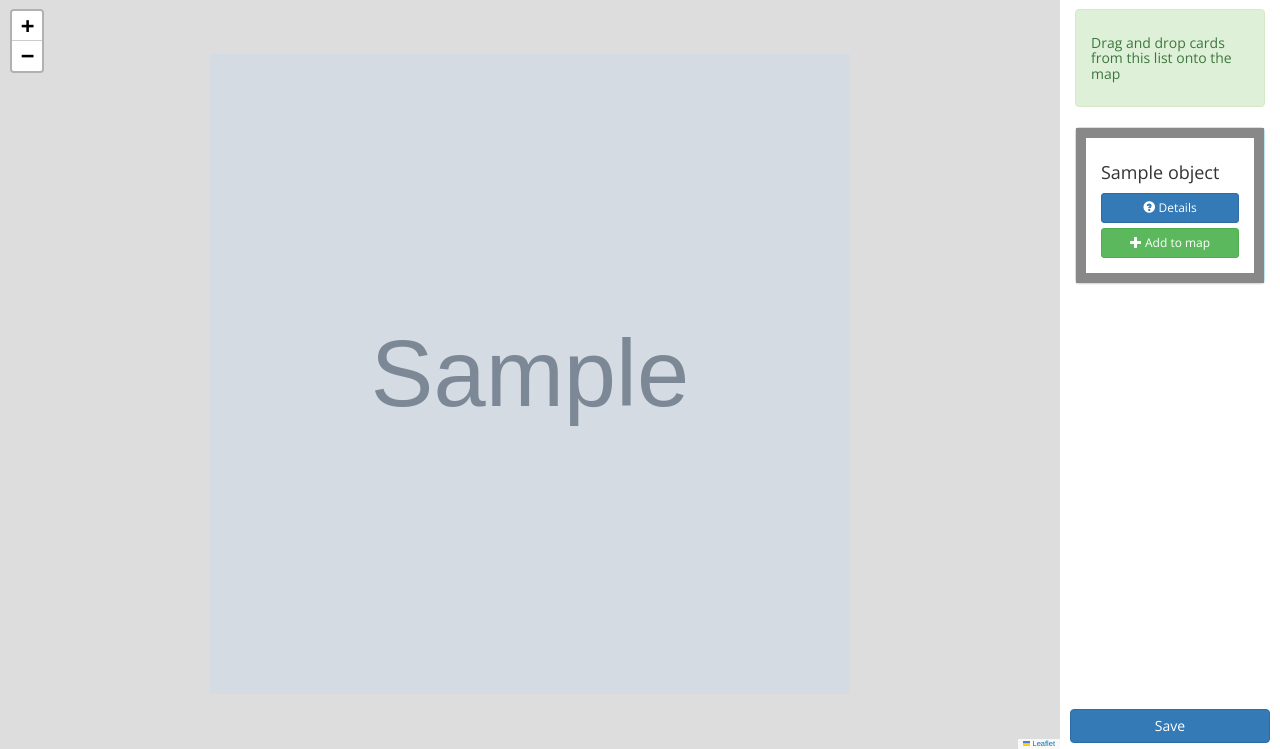
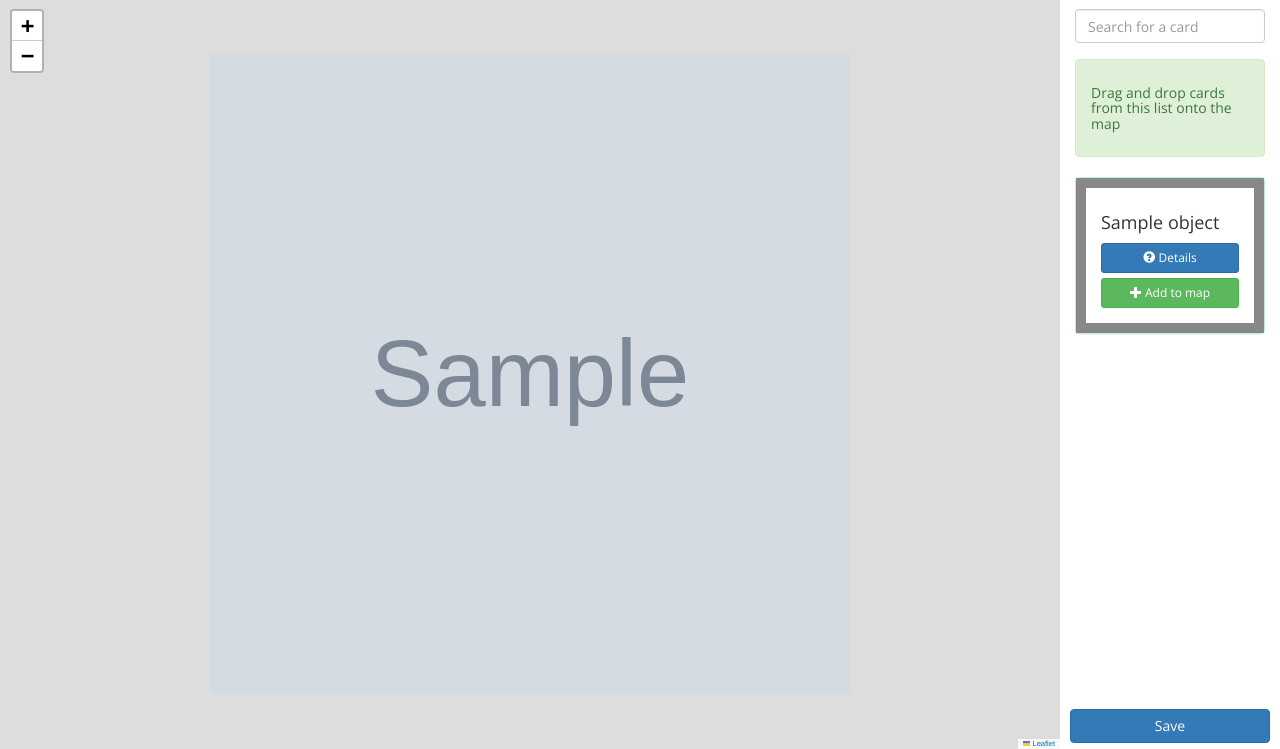
Before and after one commit to raphv/cardmapper, a Django app: template src/cardapp/templates/cardapp/cardmap_edit_map.html in a window 1280 px wide. Shown: the part 51-800 px from the top of the page. Run offline with Django 3.2, Linux system fonts and the light colour scheme; the template is opened without the code that fills it: most values are stand-ins (such as "Sample title", 1, 10 or a date in 2020); grey boxes marked "Sample" are stand-in pictures; some libraries are stand-ins or nearby versions.

Commit message:
Added a search field on cardmap editor

```diff
--- a/src/cardapp/static/cardapp/css/cardmap_edit.css
+++ b/src/cardapp/static/cardapp/css/cardmap_edit.css
@@ -6,9 +6,18 @@
     bottom: 0;
 }
 
+#search_bar {
+    position: absolute;
+    top: 50px;
+    right: 0;
+    width: 220px;
+    height: 50px;
+    padding: 10px 0;
+}
+
 #edit_bar {
     position: absolute;
-    top: 50px;
+    top: 100px;
     right: 0;
     width: 220px;
     bottom: 50px;
@@ -28,3 +37,7 @@
 #popup-template {
     display: none;
 }
+
+span.highlight {
+    background-color: #ffff80;
+}
--- a/src/cardapp/static/cardapp/js/cardmap_edit.js
+++ b/src/cardapp/static/cardapp/js/cardmap_edit.js
@@ -98,4 +98,45 @@ $(function () {
         }
     });
 
+    function removeHighlights() {
+        $("div.draggable-card-item span.highlight").each(function () {
+            var $h4 = $(this).parent();
+            $h4.text($h4.text());
+        });
+    }
+
+    $("#search-field").on("input", function () {
+        removeHighlights();
+        var val = $(this).val().toLowerCase();
+        if (val.length > 1) {
+            $("div.draggable-card-item").each(function () {
+                var $this = $(this);
+                if ($this.attr("data-search-index").indexOf(val) >= 0) {
+                    $this.show();
+                    var $h4 = $this.find("h4");
+                    var h4_text = $h4.text();
+                    var pos = h4_text.toLowerCase().indexOf(val);
+                    if (pos >= 0) {
+                        var $new = $("<h4>");
+                        $new.append(h4_text.substr(0, pos));
+                        $new.append($("<span>").addClass("highlight").text(h4_text.substr(pos, val.length)));
+                        $new.append(h4_text.substr(pos + val.length));
+                        $h4.replaceWith($new);
+                    }
+                } else {
+                    $this.hide();
+                }
+            });
+        } else {
+            $("div.draggable-card-item").show();
+        }
+    });
+
+    $(window).on("keydown", function (event) {
+        if (event.ctrlKey && event.key == "f") {
+            $("#search-field")[0].focus();
+            event.preventDefault();
+        }
+    });
+
 });
--- a/src/cardapp/templates/cardapp/cardmap_edit_map.html
+++ b/src/cardapp/templates/cardapp/cardmap_edit_map.html
@@ -29,6 +29,11 @@
 <div id="edit_map"></div>
 
 {% with cardlist=cardmap.deck.cards.all %}
+<div id="search_bar">
+    <div class="container-fluid">
+        <input type="search" placeholder="Search for a card" id="search-field" class="form-control" />
+    </div>
+</div>
 <div id="edit_bar">
     <div class="container-fluid">
         <div class="alert alert-success">
```
